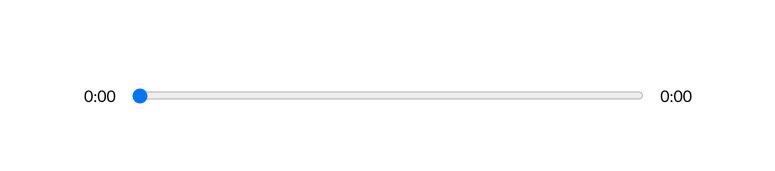
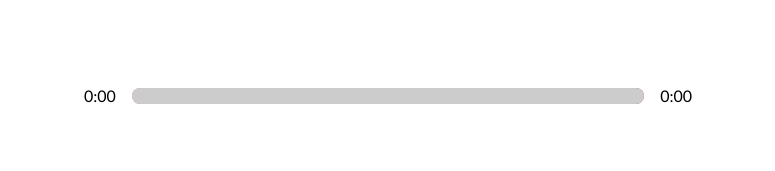
Before and after one commit to Sean-Mc-Mahon/react-music-player, a React (Create React App) app: page / in a window 1280 px wide. Shown: the part 490-661 px from the top of the page, without its empty margins (252-1027 px from the left). Built offline with nearby package versions, Linux system fonts and the light colour scheme.

Commit message:
Suctom slider styles added

```diff
--- a/src/App.js
+++ b/src/App.js
@@ -7,7 +7,7 @@
 import Library from "./components/Library";
 import Nav from "./components/Nav";
 //Import Util
-import data from "./util";
+import data from "./data";
 
 function App() {
   //Ref
@@ -19,12 +19,22 @@
   const [songInfo, setSongInfo] = useState({
     currentTime: 0,
     duration: 0,
+    animationPercentage: 0,
   });
   const [libraryStatus, setLibraryStatus] = useState(false);
   const timeUpdateHandler = (e) => {
     const current = e.target.currentTime;
     const duration = e.target.duration;
-    setSongInfo({ ...songInfo, currentTime: current, duration });
+    //Calculate percentage
+    const roundedCurrent = Math.round(current);
+    const roundedDuration = Math.round(duration);
+    const animation = Math.round((roundedCurrent / roundedDuration) * 100);
+    setSongInfo({
+      ...songInfo,
+      currentTime: current,
+      duration,
+      animationPercentage: animation,
+    });
   };
   return (
     <div className="App">
@@ -37,6 +47,9 @@
         audioRef={audioRef}
         setSongInfo={setIsPlaying}
         songInfo={songInfo}
+        songs={songs}
+        setCurrentSong={setCurrentSong}
+        setSongs={setSongs}
       />
       <Library
         audioRef={audioRef}
--- a/src/components/LibrarySong.js
+++ b/src/components/LibrarySong.js
@@ -1,4 +1,5 @@
 import React from "react";
+import { playAudio } from "../util";
 
 const LibrarySong = ({
   song,
@@ -27,14 +28,7 @@
     });
     setSongs(newSongs);
     //check if the song is playing, use promise to allow the song time to laod
-    if (isPlaying) {
-      const playPromise = audioRef.current.play();
-      if (playPromise !== undefined) {
-        playPromise.then((audio) => {
-          audioRef.current.play();
-        });
-      }
-    }
+    playAudio(isPlaying, audioRef);
   };
   return (
     <div
--- a/src/components/Player.js
+++ b/src/components/Player.js
@@ -1,4 +1,4 @@
-import React from "react";
+import React, { useEffect } from "react";
 import { FontAwesomeIcon } from "@fortawesome/react-fontawesome";
 import {
   faPlay,
@@ -6,6 +6,7 @@
   faAngleLeft,
   faAngleRight,
 } from "@fortawesome/free-solid-svg-icons";
+import { playAudio } from "../util";
 
 const Player = ({
   audioRef,
@@ -14,7 +15,28 @@
   setIsPlaying,
   setSongInfo,
   songInfo,
+  songs,
+  setCurrentSong,
+  setSongs,
 }) => {
+  //UseEffect
+  useEffect(() => {
+    //add active state
+    const newSongs = songs.map((song) => {
+      if (song.id === currentSong.id) {
+        return {
+          ...song,
+          active: true,
+        };
+      } else {
+        return {
+          ...song,
+          active: false,
+        };
+      }
+    });
+    setSongs(newSongs);
+  }, [currentSong]);
   //Event Handlers
   const playSongHandler = () => {
     if (isPlaying) {
@@ -36,12 +58,37 @@
     audioRef.current.currentTime = e.target.value;
     setSongInfo({ ...songInfo, currentTime: e.target.value });
   };
-  //State
+  const skipTrackHandler = (direction) => {
+    let currentIndex = songs.findIndex((song) => song.id === currentSong.id);
+    if (direction === "skip-forward") {
+      // when currentIndex matches songs.length the currentIndex returns to 0 using %(modulus)
+      setCurrentSong(songs[(currentIndex + 1) % songs.length]);
+    }
+    if (direction === "skip-back") {
+      if ((currentIndex - 1) % songs.length === -1) {
+        setCurrentSong(songs[songs.length - 1]);
+        playAudio(isPlaying, audioRef);
+        return;
+      }
+      setCurrentSong(songs[(currentIndex - 1) % songs.length]);
+    }
+    playAudio(isPlaying, audioRef);
+  };
+  //Add styles
+  const trackAnim = {
+    transform: `translateX(${songInfo.animationPercentage}%)`,
+  };
 
   return (
     <div className="player">
       <div className="time-control">
         <p>{getTime(songInfo.currentTime)}</p>
+        <div
+          style={{
+            background: `linear-gradient(to right, ${currentSong.color[0]},${currentSong.color[1]})`,
+          }}
+          className="track"
+        >
           <input
             min={0}
             max={songInfo.duration || 0}
@@ -49,10 +96,17 @@
             onChange={dragHandler}
             type="range"
           />
-        <p>{getTime(songInfo.duration)}</p>
+          <div style={trackAnim} className="animate-track"></div>
+        </div>
+        <p>{songInfo.duration ? getTime(songInfo.duration) : "0:00"}</p>
       </div>
       <div className="play-control">
-        <FontAwesomeIcon className="skip-back" size="2x" icon={faAngleLeft} />
+        <FontAwesomeIcon
+          onClick={() => skipTrackHandler("skip-back")}
+          className="skip-back"
+          size="2x"
+          icon={faAngleLeft}
+        />
         <FontAwesomeIcon
           onClick={playSongHandler}
           className="play"
@@ -60,6 +114,7 @@
           icon={isPlaying ? faPause : faPlay}
         />
         <FontAwesomeIcon
+          onClick={() => skipTrackHandler("skip-forward")}
           className="skip-forward"
           size="2x"
           icon={faAngleRight}
--- /dev/null
+++ b/src/data.js
@@ -0,0 +1,78 @@
+import { v4 as uuidv4 } from "uuid";
+function chillHop() {
+  return [
+    {
+      name: "Beaver Creek",
+      cover:
+        "https://chillhop.com/wp-content/uploads/2020/09/0255e8b8c74c90d4a27c594b3452b2daafae608d-1024x1024.jpg",
+      artist: "Aso, Middle School, Aviino",
+      audio: "https://mp3.chillhop.com/serve.php/?mp3=10075",
+      color: ["#205950", "#2ab3bf"],
+      id: uuidv4(),
+      active: true,
+    },
+    {
+      name: "Daylight",
+      cover:
+        "https://chillhop.com/wp-content/uploads/2020/07/ef95e219a44869318b7806e9f0f794a1f9c451e4-1024x1024.jpg",
+      artist: "Aiguille",
+      audio: "https://mp3.chillhop.com/serve.php/?mp3=9272",
+      color: ["#EF8EA9", "#ab417f"],
+      id: uuidv4(),
+      active: false,
+    },
+    {
+      name: "Keep Going",
+      cover:
+        "https://chillhop.com/wp-content/uploads/2020/07/ff35dede32321a8aa0953809812941bcf8a6bd35-1024x1024.jpg",
+      artist: "Swørn",
+      audio: "https://mp3.chillhop.com/serve.php/?mp3=9222",
+      color: ["#CD607D", "#c94043"],
+      id: uuidv4(),
+      active: false,
+    },
+    {
+      name: "Nightfall",
+      cover:
+        "https://chillhop.com/wp-content/uploads/2020/07/ef95e219a44869318b7806e9f0f794a1f9c451e4-1024x1024.jpg",
+      artist: "Aiguille",
+      audio: "https://mp3.chillhop.com/serve.php/?mp3=9148",
+      color: ["#EF8EA9", "#ab417f"],
+      id: uuidv4(),
+      active: false,
+    },
+    {
+      name: "Reflection",
+      cover:
+        "https://chillhop.com/wp-content/uploads/2020/07/ff35dede32321a8aa0953809812941bcf8a6bd35-1024x1024.jpg",
+      artist: "Swørn",
+      audio: "https://mp3.chillhop.com/serve.php/?mp3=9228",
+      color: ["#CD607D", "#c94043"],
+      id: uuidv4(),
+      active: false,
+    },
+    {
+      name: "Under the City Stars",
+      cover:
+        "https://chillhop.com/wp-content/uploads/2020/09/0255e8b8c74c90d4a27c594b3452b2daafae608d-1024x1024.jpg",
+      artist: "Aso, Middle School, Aviino",
+      audio: "https://mp3.chillhop.com/serve.php/?mp3=10074",
+      color: ["#205950", "#2ab3bf"],
+      id: uuidv4(),
+      active: false,
+    },
+    {
+      name: "Lavish",
+      cover:
+        "https://chillhop.com/wp-content/uploads/2021/05/94a210b97ac05e5f05e1ce784a1a9ecf90168d03-1024x1024.jpg",
+      artist: "Toonorth",
+      audio: "https://mp3.chillhop.com/serve.php/?mp3=17933",
+      color: ["#414544", "#4E526A"],
+      id: uuidv4(),
+      active: false,
+    },
+    //ADD MORE HERE
+  ];
+}
+
+export default chillHop;
--- a/src/styles/_player.scss
+++ b/src/styles/_player.scss
@@ -9,22 +9,54 @@
 .time-control {
   width: 50%;
   display: flex;
+  align-items: center;
   input {
     width: 100%;
-    padding: 1rem 0rem;
+    -webkit-appearance: none;
+    background: transparent;
+    cursor: pointer;
   }
+
   p {
     padding: 1rem;
   }
 }
-
 .play-control {
   display: flex;
   justify-content: space-between;
   align-items: center;
   padding: 1rem;
-  width: 30rem;
+
+  width: 40%;
   svg {
     cursor: pointer;
   }
 }
+
+.track {
+  width: 100%;
+  height: 1rem;
+  position: relative;
+  overflow: hidden;
+  border-radius: 1rem;
+}
+.animate-track {
+  background: rgb(204, 204, 204);
+  width: 100%;
+  height: 100%;
+  position: absolute;
+  top: 0;
+  left: 0;
+  transform: translateX(0%);
+  padding: 1rem;
+  pointer-events: none;
+}
+
+input[type="range"]:focus {
+  outline: none;
+}
+input[type="range"]::-webkit-slider-thumb {
+  -webkit-appearance: none;
+  height: 16px;
+  width: 16px;
+}
```
Also changed, not shown: src/util.js (+10 -78 lines). Lines whose indentation alone changed are shown as unchanged.
